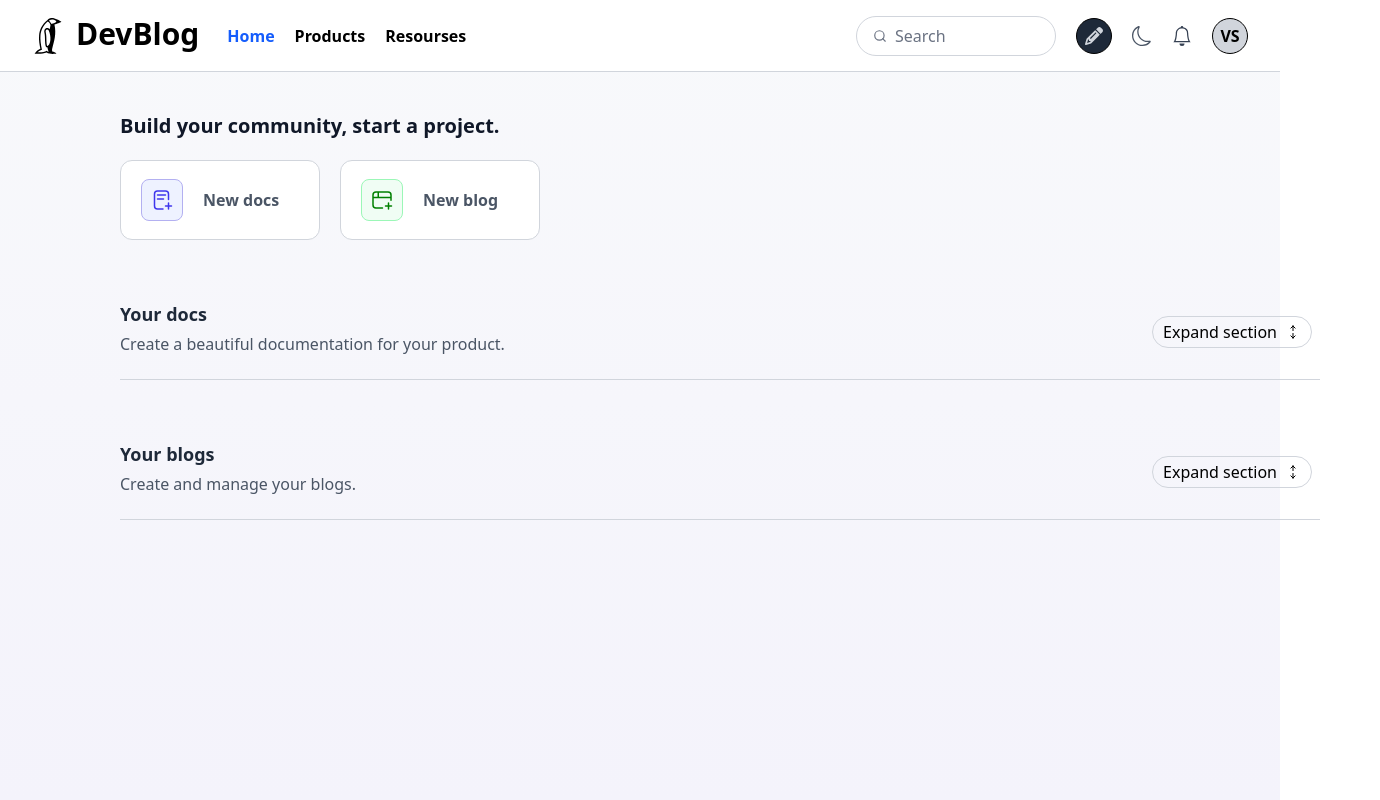
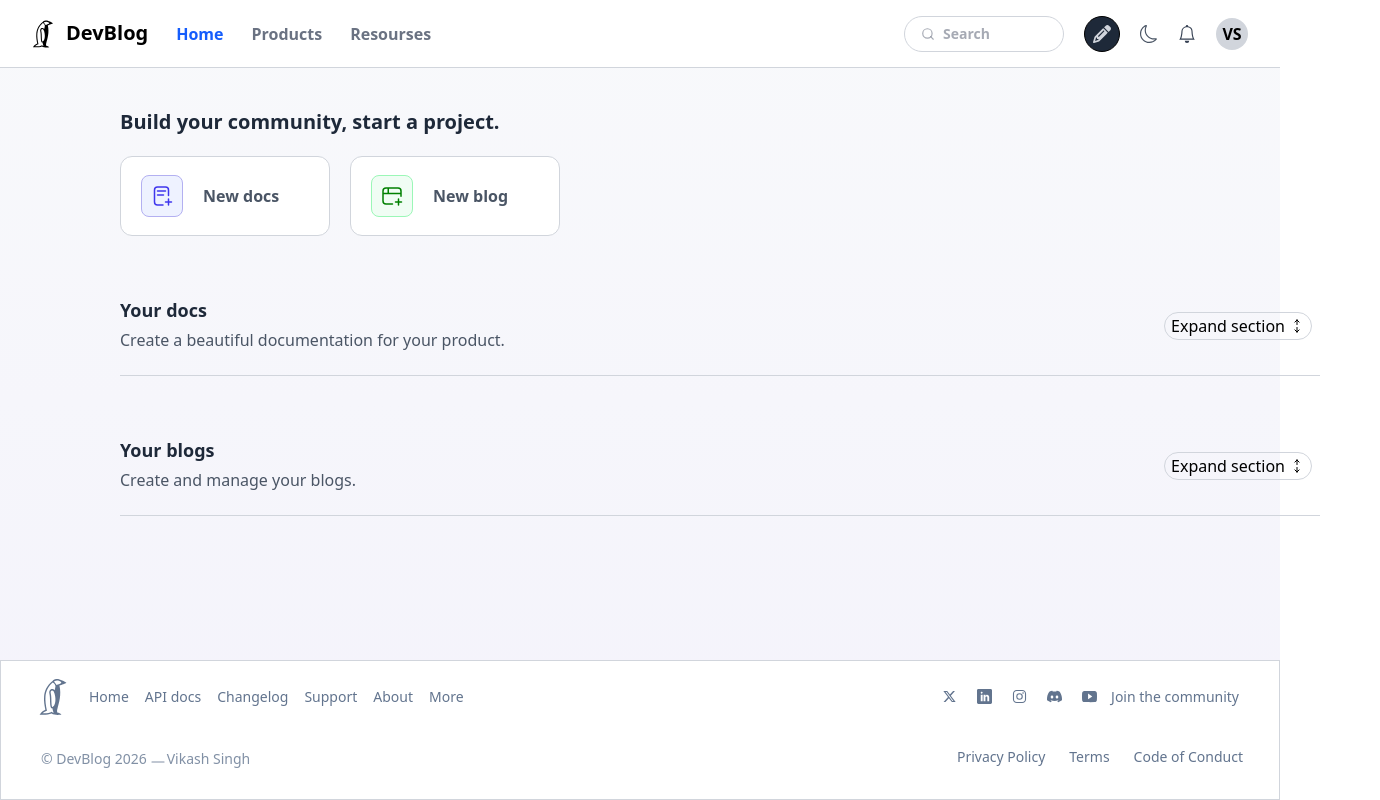
Before and after one commit to supersingh471/BlogApp, a React (Vite) app in the folder frontend/: page /dashboard1 in a window 1280 px wide. Shown: the whole page, 1380 px wide, since content can reach past the window. Built offline with nearby package versions, Linux system fonts and the light colour scheme.

Commit message:
Dashboard almost complete

```diff
--- a/frontend/src/components/Header.tsx
+++ b/frontend/src/components/Header.tsx
@@ -3,8 +3,8 @@ import { GiPenguin } from "react-icons/gi";
 export function Heading({title} : {title: string}) {
 
 	return (
-		<div className="flex p-7 text-3xl font-semibold gap-2">
-			<GiPenguin size={40}/>{title}</div>
+		<div className="flex p-7 text-xl font-semibold gap-2">
+			<GiPenguin size={30}/>{title}</div>
 	)
 
 }
--- a/frontend/src/pages/Dashboard1.tsx
+++ b/frontend/src/pages/Dashboard1.tsx
@@ -3,46 +3,50 @@ import { Link } from "react-router-dom";
 import { FiSearch } from "react-icons/fi";
 import { BsMoon } from "react-icons/bs";
 import { BsBell } from "react-icons/bs";
-
-
-
+import { GiPenguin } from "react-icons/gi";
+import { PiMinusLight } from "react-icons/pi";
+import { RiTwitterXFill } from "react-icons/ri";
+import { ImLinkedin } from "react-icons/im";
+import { IoLogoInstagram } from "react-icons/io5";
+import { BsDiscord } from "react-icons/bs";
+import { IoLogoYoutube } from "react-icons/io5";
 
 export default function Dashbaord1() {
 
 
 	return (
-		<div className="min-h-screen w-full bg-[linear-gradient(to_bottom,#F8F9FB,#F4F3FB)]">
-			<header className="flex items-center h-18 bg-white border-b border-gray-300"><Heading title="DevBlog"/>
-			<nav className="flex text-base gap-5">
+		<div className="min-h-screen w-full-screen bg-[linear-gradient(to_bottom,#F8F9FB,#F4F3FB)]">
+			<header className="flex items-center h-17 bg-white border-b border-gray-300"><Heading title="DevBlog"/>
+			<nav className="flex gap-7">
 				<Link to={"/"} className="text-blue-600 font-semibold">Home</Link>
-				<Link to={"/"} className="font-semibold">Products</Link>
-				<Link to={"/"} className="font-semibold">Resourses</Link>
+				<Link to={"/"} className="font-semibold text-gray-500">Products</Link>
+				<Link to={"/"} className="font-semibold text-gray-500">Resourses</Link>
 			<div className="flex items-center gap-5 absolute right-8 top-4">
-				<button className="flex items-center gap-2 rounded-full w-50 h-10 p-4 text-gray-500 text-base border border-gray-300"><FiSearch size={14}/>Search</button>
+				<button className="flex items-center gap-2 rounded-full w-40 h-9 p-4 text-gray-500/60 text-sm font-semibold border border-gray-300"><FiSearch size={14}/>Search</button>
 				<span className="border p-2 rounded-full bg-gray-800">
 					<svg className="w-4.5 h-4.5 fill-gray-300" viewBox="0 0 512 512" xmlns="http://www.w3.org/2000/svg">
   					<path d="M410.3 231l11.3-11.3-33.9-33.9-62.1-62.1L291.7 89.8l-11.3 11.3-22.6 22.6L58.6 322.9c-10.4 10.4-18 23.3-22.2 37.4L1 480.7c-2.5 8.4-.2 17.5 6.1 23.7s15.3 8.5 23.7 6.1l120.3-35.4c14.1-4.2 27-11.8 37.4-22.2L387.7 253.7 410.3 231zM160 399.4l-9.1 22.7c-4 3.1-8.5 5.4-13.3 6.9L59.4 452l23-78.1c1.4-4.9 3.8-9.4 6.9-13.3l22.7-9.1v32c0 8.8 7.2 16 16 16h32zM362.7 18.7L348.3 33.2 325.7 55.8 314.3 67.1l33.9 33.9 62.1 62.1 33.9 33.9 11.3-11.3 22.6-22.6 14.5-14.5c25-25 25-65.5 0-90.5L453.3 18.7c-25-25-65.5-25-90.5 0zm-47.4 168l-144 144c-6.2 6.2-16.4 6.2-22.6 0s-6.2-16.4 0-22.6l144-144c6.2-6.2 16.4-6.2 22.6 0s6.2 16.4 0 22.6z"></path>
 					</svg>
 				</span>
-				<BsMoon size={20} className="text-gray-600"/>
-				<BsBell size={20} className="text-gray-700"/>
-				<span className="flex items-center justify-center border w-9 h-9 font-bold bg-gray-300 rounded-full fill-[#B4BCFE]">
+				<BsMoon size={18} className="text-gray-600"/>
+				<BsBell size={18} className="text-gray-700"/>
+				<span className="flex items-center justify-center w-8 h-8 font-bold bg-gray-300 rounded-full fill-[#B4BCFE]">
 					VS
 				</span>
 			</div>
 			</nav>
 			</header>
-			<section className="w-full h-50 p-5 absolute left-25 mt-5">
-			<p className="text-xl font-semibold text-gray-900">Build your community, start a project.</p>
+			<section className="w-120 h-50 p-5 absolute left-25 mt-5">
+			<p className="text-xl font-semibold text-gray-800">Build your community, start a project.</p>
 				<div className="flex gap-5 ">
-					<button className="flex items-center h-20 w-50 mt-5 gap-5 rounded-xl font-semibold text-gray-600 bg-white border border-gray-300 hover:border-[#7873db]">
+					<button className="flex items-center h-20 w-55 mt-5 gap-5 rounded-xl font-semibold text-gray-600 bg-white border border-gray-300 hover:border-[#7873db] cursor-pointer">
 						<span className="ml-5 px-2 py-2 rounded-lg border-[#b3b0f1] border bg-[#eef2ff]">
 						<svg fill="none" viewBox="0 0 24 24" width="24" height="24">
 						<path fill="#3f36ed" d="M17.75 11.5a.75.75 0 0 0 1.5 0h-1.5ZM13 21.75a.75.75 0 0 0 0-1.5v1.5Zm2.5-14a.75.75 0 0 0 0-1.5v1.5Zm-8-1.5a.75.75 0 0 0 0 1.5v-1.5Zm6 5.5a.75.75 0 0 0 0-1.5v1.5Zm-6-1.5a.75.75 0 0 0 0 1.5v-1.5ZM17.75 21a.75.75 0 0 0 1.5 0h-1.5Zm1.5-6a.75.75 0 0 0-1.5 0h1.5Zm-3.75 2.25a.75.75 0 0 0 0 1.5v-1.5Zm6 1.5a.75.75 0 0 0 0-1.5v1.5Zm-14-15h8v-1.5h-8v1.5ZM17.75 6v5.5h1.5V6h-1.5ZM13 20.25H7.5v1.5H13v-1.5ZM5.25 18V6h-1.5v12h1.5Zm2.25 2.25A2.25 2.25 0 0 1 5.25 18h-1.5a3.75 3.75 0 0 0 3.75 3.75v-1.5Zm8-16.5A2.25 2.25 0 0 1 17.75 6h1.5a3.75 3.75 0 0 0-3.75-3.75v1.5Zm-8-1.5A3.75 3.75 0 0 0 3.75 6h1.5A2.25 2.25 0 0 1 7.5 3.75v-1.5Zm8 4h-8v1.5h8v-1.5Zm-2 4h-6v1.5h6v-1.5ZM19.25 21v-3h-1.5v3h1.5Zm0-3v-3h-1.5v3h1.5Zm-3.75.75h3v-1.5h-3v1.5Zm3 0h3v-1.5h-3v1.5Z"></path>
 						</svg>
 						</span>
 						New docs</button>
-					<button className="flex items-center h-20 w-50 mt-5 gap-5 rounded-xl font-semibold text-gray-600 bg-white border border-gray-300 hover:border-[#6bce8f]">
+					<button className="flex items-center h-20 w-55 mt-5 gap-5 rounded-xl font-semibold text-gray-600 bg-white border border-gray-300 hover:border-[#6bce8f] cursor-pointer">
 					<span className="ml-5 px-2 py-2 rounded-lg border-[#9bf7b7] border bg-[#f0fdf4]">
 					<svg fill="none" viewBox="0 0 24 24" width="24" height="24">
 					<path stroke="green" d="M8.25 3.91H6c-1.66 0-3 1.336-3 3v2.5m5.25-5.5H18c1.66 0 3 1.34 3 3v2.5M8.25 3.91v5.5m4.25 10.68H6c-1.66 0-3-1.34-3-3V9.41m18 0v2.84m0-2.84H8.25M3 9.41h5.25M18.5 15v6m3-3h-6" stroke-linecap="round" stroke-width="1.5"></path>
@@ -52,9 +56,9 @@ export default function Dashbaord1() {
 
 				<section className="flex flex-col relative w-300 h-20 gap-1 border-b border-b-gray-300 mt-15">
 					<p className="text-lg text-gray-800 font-semibold">Your docs</p>
-					<p className="text-base text-gray-600">Create a beautiful documentation for your product.</p>
+					<p className="text-md text-gray-600">Create a beautiful documentation for your product.</p>
 
-						<button className="flex items-center justify-center gap-2 w-40 h-8 mt-4 border border-gray-300 rounded-full absolute right-2 hover:bg-slate-100/80 cursor-pointer">Expand section
+						<button className="flex items-center justify-center gap-1 w-37 h-7 mt-4 border border-gray-300 rounded-full absolute right-2 hover:bg-slate-100/80 cursor-pointer">Expand section
 							<span>
 								<svg fill="none" viewBox="0 0 16 16" width="16" height="16">
 									<path stroke="currentColor" d="M8 9.412V14m0 0-2.118-2.118M8 14l2.118-2.118M8 6.588V2m0 0L5.882 4.118M8 2l2.118 2.118" stroke-linecap="round" stroke-linejoin="round">
@@ -69,7 +73,7 @@ export default function Dashbaord1() {
 					<p className="text-lg text-gray-800 font-semibold">Your blogs</p>
 					<p className="text-base text-gray-600">Create and manage your blogs.</p>
 
-						<button className="flex items-center justify-center gap-2 w-40 h-8 mt-4 border border-gray-300 rounded-full absolute right-2 hover:bg-slate-100/80 cursor-pointer">Expand section
+						<button className="flex items-center justify-center gap-1 w-37 h-7 mt-4 border border-gray-300 rounded-full absolute right-2 hover:bg-slate-100/80 cursor-pointer">Expand section
 							<span>
 								<svg fill="none" viewBox="0 0 16 16" width="16" height="16">
 									<path stroke="currentColor" d="M8 9.412V14m0 0-2.118-2.118M8 14l2.118-2.118M8 6.588V2m0 0L5.882 4.118M8 2l2.118 2.118" stroke-linecap="round" stroke-linejoin="round">
@@ -77,11 +81,43 @@ export default function Dashbaord1() {
 								</svg>
 							</span>
 						</button>
+				</section>
 
-				</section>
 			</section>
+			<footer className="flex justify-between w-full border text-sm h-35 absolute bottom-0 bg-white border-b border-gray-300">
+				<div className="w-180">
+					<div className="flex items-center px-8 py-4 gap-4 text-slate-500">
+						<GiPenguin size={40}/>
+						<Link to={"/"}>Home</Link>
+						<Link to={"/"}>API docs</Link>
+						<Link to={"/"}>Changelog</Link>
+						<Link to={"/"}>Support</Link>
+						<Link to={"/"}>About</Link>
+						<Link to={"/"}>More</Link>
+					</div>
+					<p className="flex px-10 py-4 text-slate-500/80">&copy; DevBlog 2026
+						 <PiMinusLight size={18} className="mt-1 ml-0.5"/>
+						 <p className="">Vikash Singh</p>
+						  </p>
+				</div>
 
+				<div className="w-180">
+					<div className="flex items-center justify-center py-7 ml-30 gap-5 text-slate-500">
+						<RiTwitterXFill size={15}/>
+						<ImLinkedin size={15}/>
+						<IoLogoInstagram size={15}/>
+						<BsDiscord size={15}/>
+						<IoLogoYoutube size={15}/>
+						<p className="absolute right-10">Join the community</p>
+						<span className="flex absolute bottom-8 right-9 gap-6 text-slate-500">
+							<Link to={"/"}>Privacy Policy</Link>
+							<Link to={"/"}>Terms</Link>
+							<Link to={"/"}>Code of Conduct</Link>
+						</span>
+					</div>
+				</div>
+				</footer>
+		</div>
 
-		</div>
 	)
 }
```
